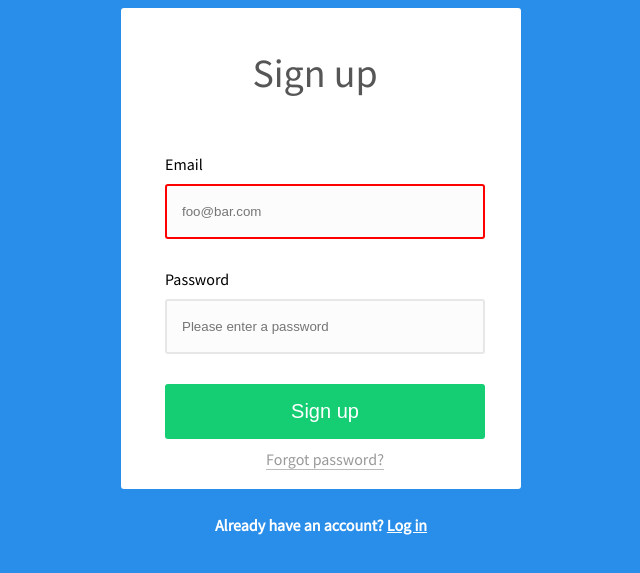
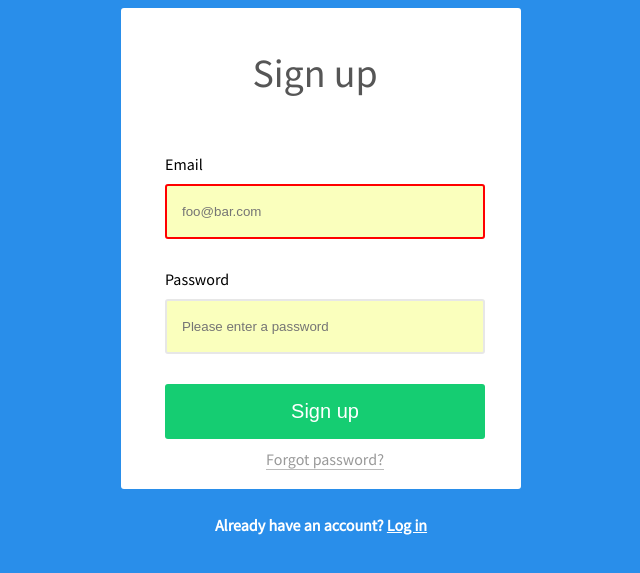
Before and after one commit to nicky717/signup_page, a plain HTML site: page index.html in a window 1280 px wide. Shown: the part 107-680 px from the top of the page, without its empty margins (319-959 px from the left). Drawn offline with Linux system fonts and the light colour scheme.

Commit message:
modified input field background

```diff
--- a/css/main.css
+++ b/css/main.css
@@ -80,7 +80,8 @@ form fieldset input, button {
 }
 
 form fieldset input {
-	background: #fcfcfc;
+	/*background: #fcfcfc;*/ /*old background color*/
+	background: rgba(250, 255, 189,1);
     border: 2px solid #e7e7e7;
 
 }
```
